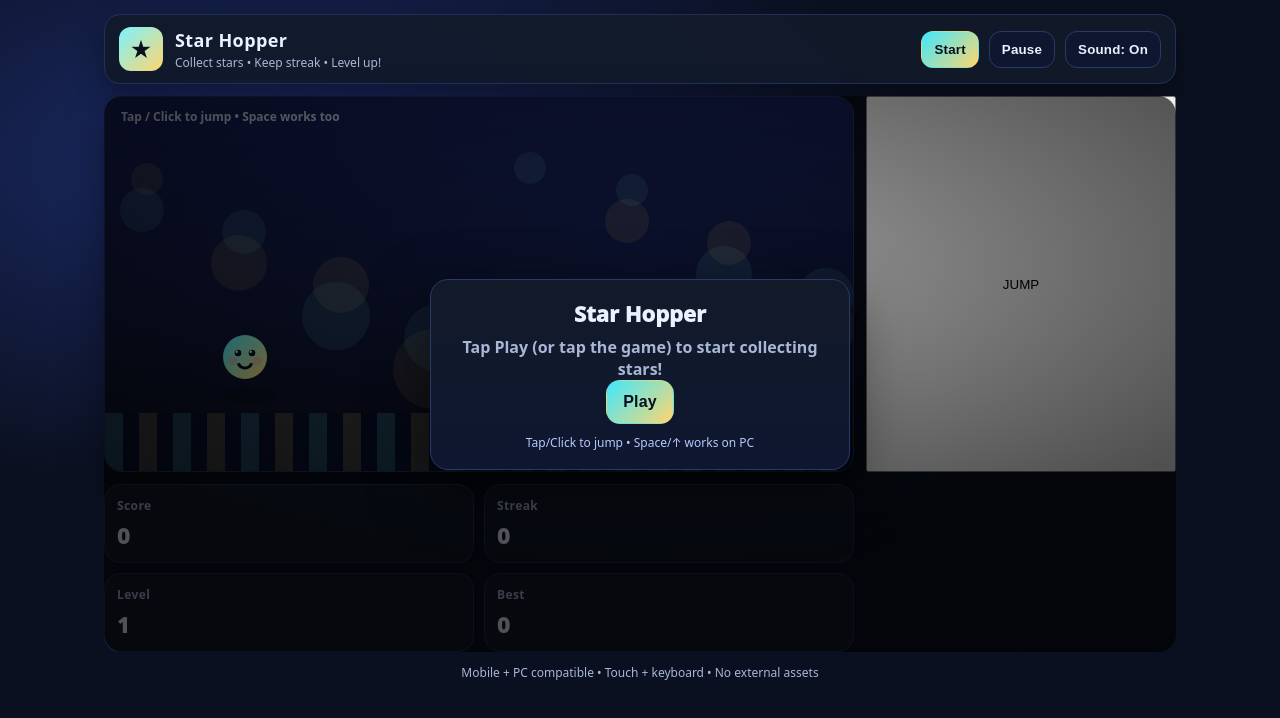
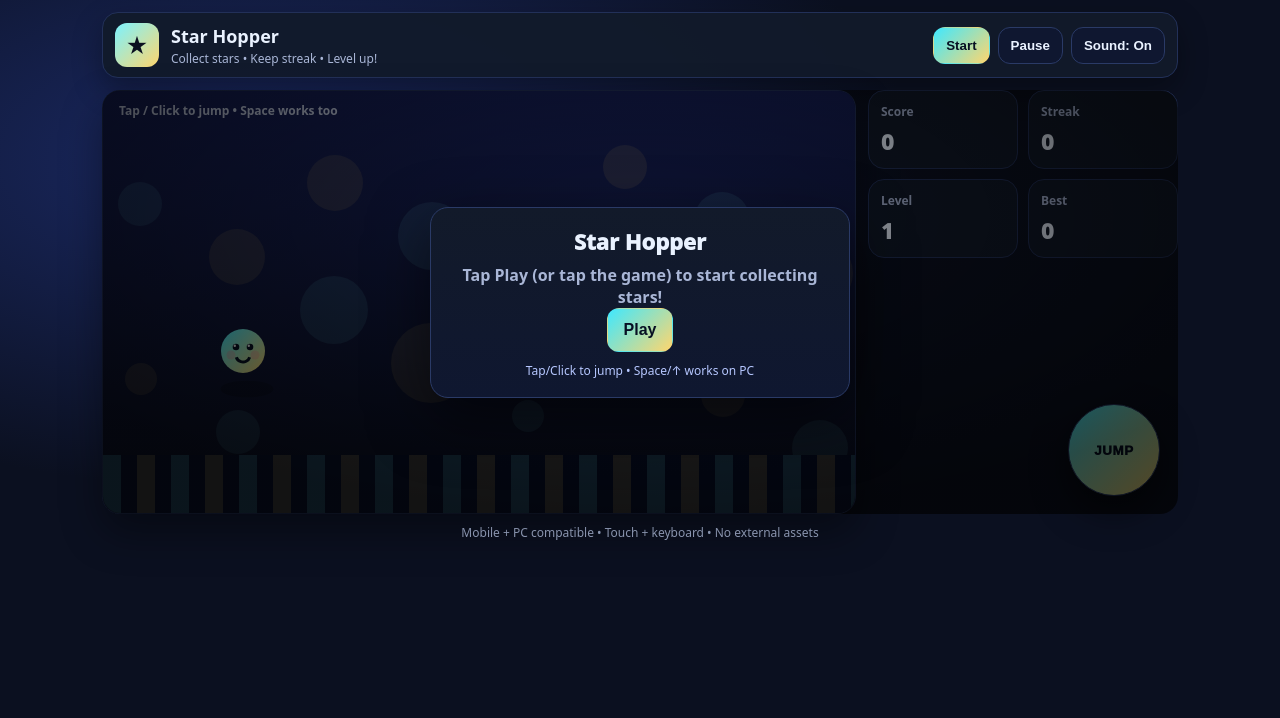
Before and after one commit to eebreezy/my-website, a plain HTML site: page index.html in a window 1280 px wide. Drawn offline with Linux system fonts and the light colour scheme.

Commit message:
Update style.css

```diff
--- a/style.css
+++ b/style.css
@@ -6,8 +6,6 @@
   --muted:#a9b6d6;
   --accent:#7cf2ff;
   --accent2:#ffd66e;
-  --danger:#ff6a88;
-  --good:#7dff9f;
 }
 
 *{box-sizing:border-box}
@@ -19,20 +17,21 @@ body{
               radial-gradient(900px 500px at 80% 10%, #3a1e6a 0%, transparent 60%),
               linear-gradient(180deg, var(--bg2), var(--bg1));
   color:var(--text);
+  overscroll-behavior: none; /* reduce pull-to-refresh issues */
 }
 
 #wrap{
   max-width:1100px;
   margin:0 auto;
-  padding:14px;
+  padding:12px;
 }
 
 #topbar{
   display:flex;
   align-items:center;
   justify-content:space-between;
-  gap:12px;
-  padding:12px 14px;
+  gap:10px;
+  padding:10px 12px;
   border-radius:16px;
   background:var(--panel);
   border:1px solid #223058;
@@ -48,10 +47,10 @@ body{
   font-size:22px;
   font-weight:900;
 }
-.title{font-weight:900; letter-spacing:.4px; font-size:18px}
+.title{font-weight:900; font-size:18px}
 .subtitle{color:var(--muted); font-size:12px; margin-top:2px}
 
-.controls{display:flex; gap:10px; flex-wrap:wrap; justify-content:flex-end}
+.controls{display:flex; gap:8px; flex-wrap:wrap; justify-content:flex-end}
 
 .btn{
   border:1px solid #2a3a66;
@@ -61,18 +60,16 @@ body{
   border-radius:12px;
   cursor:pointer;
   font-weight:800;
-  letter-spacing:.2px;
-  transition: transform .05s ease, background .2s ease, border-color .2s ease;
   user-select:none;
+  -webkit-tap-highlight-color: transparent;
 }
-.btn:hover{background:#141f40; border-color:#3d56a0}
-.btn:active{transform: translateY(1px) scale(.99)}
+.btn:active{transform: translateY(1px)}
 .btn.primary{
   background: linear-gradient(135deg, #3fe8ff, #ffd66e);
   color:#071023;
   border-color: transparent;
 }
-.btn.big{padding:12px 16px; font-size:16px; border-radius:14px}
+.btn.big{padding:12px 16px; font-size:16px}
 
 #main{
   position:relative;
@@ -82,16 +79,38 @@ body{
   gap:12px;
 }
 
+/* Responsive canvas (fills available area, keeps nice ratio) */
 canvas{
   width:100%;
-  height:auto;
+  aspect-ratio: 16 / 9;
   border-radius:18px;
   background: linear-gradient(180deg, #0f1640, #0b1020);
   border:1px solid #223058;
   box-shadow:0 18px 40px #00000066;
-  touch-action: manipulation;
+  touch-action: none; /* IMPORTANT: prevents scrolling while tapping */
 }
 
+/* Big mobile jump button */
+.jumpBtn{
+  position:absolute;
+  right:18px;
+  bottom:18px;
+  z-index:5;
+  width:92px;
+  height:92px;
+  border-radius:999px;
+  border:1px solid #2a3a66;
+  background: linear-gradient(135deg, #3fe8ff, #ffd66e);
+  color:#071023;
+  font-weight:1000;
+  letter-spacing:.6px;
+  cursor:pointer;
+  box-shadow:0 16px 35px #00000088;
+  -webkit-tap-highlight-color: transparent;
+}
+.jumpBtn:active{transform: translateY(2px) scale(.98)}
+
+/* HUD on right side (desktop) */
 #hud{
   display:grid;
   grid-template-columns: 1fr 1fr;
@@ -102,22 +121,10 @@ canvas{
   background:var(--panel);
   border:1px solid #223058;
   border-radius:16px;
-  padding:12px 12px;
+  padding:12px;
 }
-.hudLabel{color:var(--muted); font-size:12px; font-weight:800; letter-spacing:.4px}
+.hudLabel{color:var(--muted); font-size:12px; font-weight:800}
 .hudValue{font-size:22px; font-weight:1000; margin-top:6px}
-
-#help .helpCard{
-  margin-top:12px;
-  background:var(--panel);
-  border:1px solid #223058;
-  border-radius:16px;
-  padding:12px 14px;
-  color:var(--text);
-}
-.helpTitle{font-weight:1000; margin-bottom:8px}
-#help ul{margin:0; padding-left:18px; color:var(--muted); font-weight:650}
-.helpHint{margin-top:10px; font-size:12px; color:#bfeaff; font-weight:800}
 
 .overlay{
   position:absolute;
@@ -126,6 +133,7 @@ canvas{
   place-items:center;
   background: radial-gradient(700px 300px at 50% 30%, #00000055, #000000aa);
   border-radius:18px;
+  z-index:10;
 }
 .hidden{display:none}
 .panel{
@@ -138,18 +146,23 @@ canvas{
   text-align:center;
 }
 .panelTitle{font-size:22px; font-weight:1000}
-.panelMsg{margin-top:8px; color:var(--muted); font-weight:750}
+.panelMsg{margin-top:8px; color:var(--muted); font-weight:750; white-space:pre-line}
 .panelSmall{margin-top:10px; font-size:12px; color:#b6c7ff}
 
 #footer{
-  margin-top:12px;
+  margin-top:10px;
   color:var(--muted);
   font-size:12px;
   text-align:center;
 }
 
-/* Mobile */
+/* Mobile layout: stack HUD below canvas */
 @media (max-width: 900px){
-  #main{grid-template-columns: 1fr; }
-  #help{order:3}
+  #main{grid-template-columns: 1fr;}
+  #hud{grid-template-columns: 1fr 1fr;}
 }
+
+/* Very small screens: shrink jump button */
+@media (max-width: 380px){
+  .jumpBtn{width:78px;height:78px; right:14px; bottom:14px;}
+}
```
